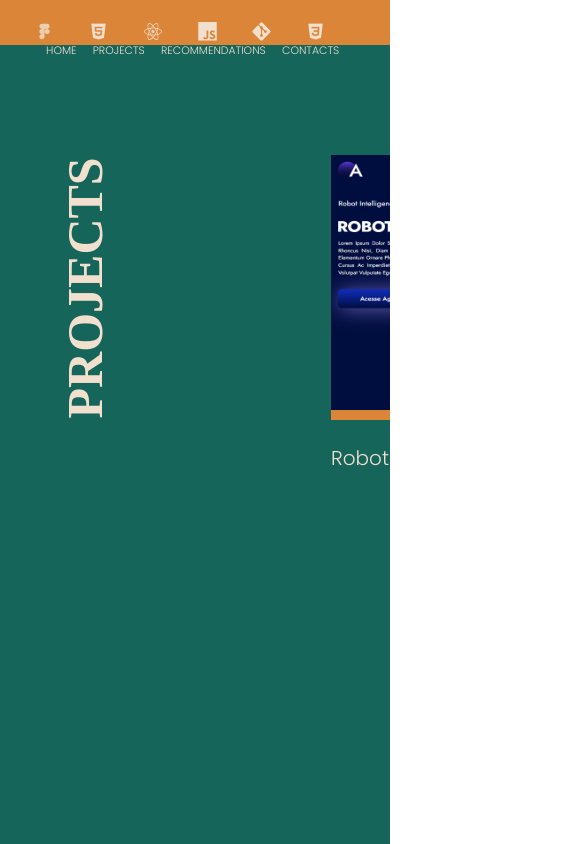
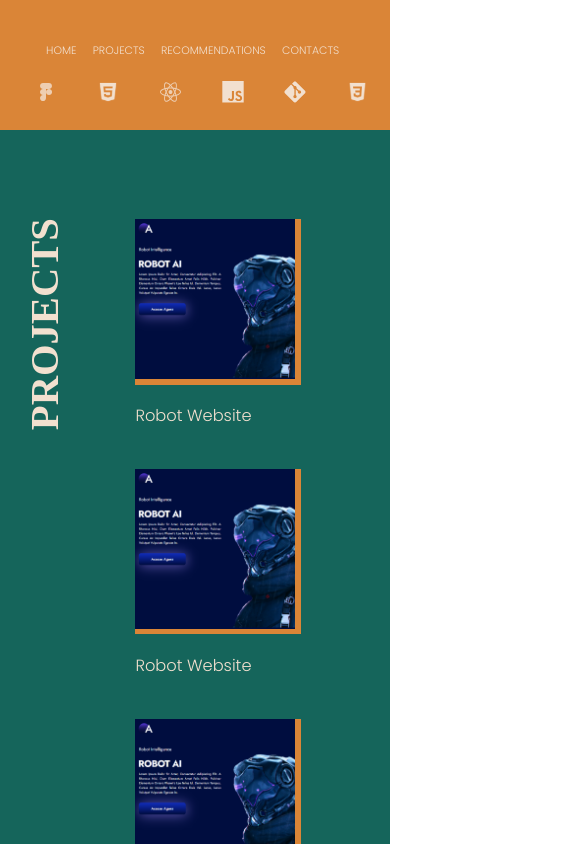
Before and after one commit to viviandemitry/new-portfolio, a React (Create React App) app: page /projects in a window 390 px wide. Shown: the top 844 px of the page, 585 px wide, since content can reach past the window. Built offline with nearby package versions, Linux system fonts and the light colour scheme.

Commit message:
responsive-project-and-reco-pages

```diff
--- a/package.json
+++ b/package.json
@@ -13,7 +13,7 @@
     "react-router-dom": "^6.16.0",
     "react-scripts": "5.0.1",
     "styled-components": "^6.0.8",
-    "swiper": "^10.3.1",
+    "swiper": "^10.0.0",
     "web-vitals": "^2.1.4"
   },
   "scripts": {
--- a/src/components/Header/styles.js
+++ b/src/components/Header/styles.js
@@ -7,23 +7,26 @@ export const Container = styled.div`
     position: absolute;
     width: 100%;
     background-color: none;
-    margin-top: ${px2vw(28)};
-    margin-left: ${px2vw(140)};
+    /* margin-top: ${px2vw(28)}; */
+    /* margin-left: ${px2vw(140)}; */
 
     @media ${device.mobileM}{
       display: table-row;
-      width: 800px;
+      width: 100%;
     }
 `
 export const FirstContainer = styled.div`
     display: flex;
+    margin-left: ${px2vw(140)};
+    margin-top: ${px2vw(28)};
 `
 export const LastContainer = styled.div`
     justify-content: end;
+    margin-top: ${px2vw(28)};
 
     @media ${device.mobileM}{
         margin-top: ${px2vw(1000)};
-        margin-left: ${px2vw(-770)};
+        margin-left: ${px2vw(-650)};
     }
 `
 export const NavButton = styled.button`
--- a/src/utils/brakePoints.js
+++ b/src/utils/brakePoints.js
@@ -1,5 +1,5 @@
 const size={
-    mobileM: "390px",
+    mobileM: "414px",
     tablet: "768px",
     laptopL: "1024px",
 }
--- a/src/views/Home/styles.js
+++ b/src/views/Home/styles.js
@@ -7,16 +7,22 @@ export const Container = styled.div`
     width: 100vw;
     height: 100vh;
     display: flex;
+    border: solid red;
 
     background: rgba(21, 101, 91, 0.95);
 
     @media ${device.mobileM}{
         display: table-row;
+        width: 100vw;
     }
 `
 
 export const TextContainer = styled.div`
     width:50%;
+
+    @media ${device.mobileM}{
+        width: 100vw;
+    }
 `
 
 export const Title = styled.h2`
@@ -38,7 +44,7 @@ export const Title = styled.h2`
     @media ${device.mobileM}{
         margin-top: ${px2vw(-270)};
         font-size: ${px2vw(90)};
-        width: ${px2vw(800)};
+        width: 80vw;
     }
 `
 
@@ -57,7 +63,7 @@ export const Text = styled.p`
     @media ${device.mobileM}{
         margin-top: ${px2vw(780)};
         font-size: ${px2vw(40)};
-        width: ${px2vw(1100)};
+        width: 80vw;
     }
 `
 
--- a/src/views/Projects/styles.js
+++ b/src/views/Projects/styles.js
@@ -4,10 +4,13 @@ import { device } from "../../utils/brakePoints";
 
 export const Container = styled.div`
     width: 100%;
-    min-height: 100vh;
-    overflow: hidden;
+    height: 100vh;
 
     background: #15655B;
+
+    @media ${device.mobileM}{
+        overflow: scroll;
+     }
 `
 
 export const Icons = styled.div`
@@ -24,77 +27,114 @@ export const Icons = styled.div`
         padding-left: ${px2vw(130)};
 
         &:hover{
-        width: 65px;
-        height: 65px;
+        width: ${px2vw(65)};
+        height: ${px2vw(65)};
+     }
+
+     @media ${device.mobileM}{
+        width: ${px2vw(80)};
+        height: ${px2vw(80)};
      }
     }
 
     @media ${device.mobileM}{
-
+        display: flex;
+        height: ${px2vw(180)};
+        padding-top: ${px2vw(300)};
+        padding-bottom: ${px2vw(-80)};
     }
 `
 
 export const ContainerBottom = styled.div`
-    display:flex;
-    margin-top: 30px;
+    display: flex;
+    margin-top: ${px2vw(30)};
+
+    @media ${device.mobileM}{
+        margin-left: ${px2vw(30)};
+        margin-top: ${px2vw(900)};
+     }
+`
+
+export const ContainerProjects = styled.div`
+        display: flex;
+        flex-direction: row;
+
+        @media ${device.mobileM}{
+        flex-direction: column;
+        margin-top: ${px2vw(-650)};
+        margin-left: ${px2vw(250)};
+     }
 `
 
 export const Title = styled.h2`
-    width: 401px;
-    height: 142px;
+    width: ${px2vw(401)};
+    height: ${px2vw(142)};
     transform: rotate(-90deg);
     flex-shrink: 0;
-    margin-left: -90px;
-    margin-top: 72px;
+    margin-left: ${px2vw(-90)};
+    margin-top: ${px2vw(80)};
 
     color: #F2E0CF;
     font-family: Playfair Display;
-    font-size: 50px;
+    font-size: ${px2vw(50)};
     font-style: normal;
     font-weight: 700;
     line-height: 180%;
+
+    @media ${device.mobileM}{
+        width: ${px2vw(200)};
+        height: ${px2vw(200)};
+        margin-left: 0;
+        margin-top: ${px2vw(10)};
+
+        font-size: ${px2vw(150)};
+     }
 `
 export const Link = styled.a`
     text-decoration: none;
 `
 
-
-export const Projects = styled.div`
-
-`
-
 export const ProjectImg = styled.div`
-    width: 298px;
-    height: 265.163px;
+    width: ${px2vw(310)};
+    height: ${px2vw(310)};
     flex-shrink: 0;
-    margin-top: 80px;
-    margin-left: 20px;
+    margin-top: ${px2vw(80)};
+    margin-left: ${px2vw(20)};
 
     background: #DA8537;
 
     img {
-        width: 288px;
-        height: 255.163px;
+        width: ${px2vw(300)};
+        height: ${px2vw(300)};
+
+        @media ${device.mobileM}{
+        width: ${px2vw(590)};
+        height: ${px2vw(590)};
+     }
     }
 
-    &:hover{
-        width: 305px;
-        height: 270px;
-    }
+    @media ${device.mobileM}{
+        width: ${px2vw(610)};
+        height: ${px2vw(610)};
+     }
 `
 
 export const ProjectTitle = styled.h4`
-    margin-left:20px;
+    margin-left: ${px2vw(20)};
     color: #F2E0CF;
     font-family: Poppins;
-    font-size: 20px;
+    font-size: ${px2vw(20)};
     font-style: normal;
     font-weight: 300;
     line-height: 120%; /* 24px */
 
     &:hover{
         color: #DA8537;
-        font-size: 22px;
+        font-size: ${px2vw(21)};
     }
 
+    @media ${device.mobileM}{
+        font-size: ${px2vw(60)};
+     }
+
 `
--- a/src/views/Projects/view.jsx
+++ b/src/views/Projects/view.jsx
@@ -26,36 +26,32 @@ export default function Projects() {
         <Styles.Title>
         PROJECTS
         </Styles.Title>
+        <Styles.ContainerProjects>
           <Styles.Link href="https://robot-blog.vercel.app/" target="_blank">
-          <Styles.Projects>
               <Styles.ProjectImg>
               <img src={RobotWeb} alt="Robot Website" />
               </Styles.ProjectImg>
               <Styles.ProjectTitle>
                 Robot Website
               </Styles.ProjectTitle>
-          </Styles.Projects>
           </Styles.Link>
-        <Styles.Link>
-          <Styles.Projects>
+          <Styles.Link href="https://robot-blog.vercel.app/" target="_blank">
               <Styles.ProjectImg>
-
+              <img src={RobotWeb} alt="Robot Website" />
               </Styles.ProjectImg>
               <Styles.ProjectTitle>
-              Donation Website
+                Robot Website
               </Styles.ProjectTitle>
-          </Styles.Projects>
           </Styles.Link>
-        <Styles.Link>
-          <Styles.Projects>
+          <Styles.Link href="https://robot-blog.vercel.app/" target="_blank">
               <Styles.ProjectImg>
-
+              <img src={RobotWeb} alt="Robot Website" />
               </Styles.ProjectImg>
               <Styles.ProjectTitle>
-              E-commerce
+                Robot Website
               </Styles.ProjectTitle>
-          </Styles.Projects>
           </Styles.Link>
+        </Styles.ContainerProjects>
       </Styles.ContainerBottom>
     </Styles.Container>
   )
--- a/src/views/Recommendations/styles.js
+++ b/src/views/Recommendations/styles.js
@@ -25,7 +25,7 @@ export const Title = styled.h2`
     width: ${px2vw(608)};
     height: ${px2vw(142)};
     margin-top: ${px2vw(100)};
-    margin-left: 150px;
+    margin-left: ${px2vw(150)};
 
     color: #DA8537;
     font-family: Playfair Display;
@@ -33,10 +33,22 @@ export const Title = styled.h2`
     font-style: normal;
     font-weight: 700;
     line-height: 180%;
+
+    @media ${device.mobileM}{
+        margin-top: ${px2vw(350)};
+        margin-left: ${px2vw(170)};
+        font-size: ${px2vw(80)};
+    }
 `
 
 export const ContentContainer = styled.div`
     display: flex;
+
+    @media ${device.mobileM}{
+        flex-direction: column;
+        width: 100vw;
+        align-items: center;
+    }
 `
 
 export const ImgContainer = styled.div`
@@ -53,12 +65,39 @@ export const ImgContainer = styled.div`
         margin-left: ${px2vw(10)};
         width: ${px2vw(300)};
         height: ${px2vw(300)};
+
+        @media ${device.mobileM}{
+            width: ${px2vw(800)};
+            height: ${px2vw(800)};
+            border-radius: 50%;
+            margin: auto;
+     }
+    }
+
+    @media ${device.mobileM}{
+        display: flex;
+        flex-direction: column;
+        margin-left: 0;
+        margin-top: ${px2vw(130)};
+        border-radius: 50%;
+        width: ${px2vw(850)};
+        height: ${px2vw(850)};
     }
 `
 export const ImgText = styled.p`
     color: #F2E0CF;
     font-weight: 300;
     font-size: ${px2vw(15)};
+
+    @media ${device.mobileM}{
+        font-size: ${px2vw(50)};
+        width: ${px2vw(750)};
+        display: flex;
+        align-items: center;
+        justify-content: start;
+        margin-left: 0;
+        margin-top: ${px2vw(100)};
+    }
 `
 export const TextContainer = styled.p`
     margin-left: ${px2vw(100)};
@@ -71,5 +110,18 @@ export const TextContainer = styled.p`
 
     img {
         margin-bottom: ${px2vw(30)};
+
+        @media ${device.mobileM}{
+            width: ${px2vw(50)};
+      }
     }
+
+    @media ${device.mobileM}{
+        margin-top: ${px2vw(120)};
+        font-size: ${px2vw(60)};
+        width: ${px2vw(850)};
+        margin-left: 0;
+        padding: 0;
+        margin-bottom: ${px2vw(300)};
+     }
 `
--- a/src/views/Recommendations/view.jsx
+++ b/src/views/Recommendations/view.jsx
@@ -13,10 +13,6 @@ import { Swiper, SwiperSlide } from 'swiper/react';
 
 export default function Recommendations() {
 
-  const { innerWidth } = window;
-
-  console.log(innerWidth)
-
   return (
     <Styles.Container>
       <Header />
@@ -24,7 +20,6 @@ export default function Recommendations() {
         <Styles.Title>
           RECOMMENDATIONS
         </Styles.Title>
-        { innerWidth >= 768 ?
         <Swiper
           cssMode={true}
           navigation={true}
@@ -63,45 +58,6 @@ export default function Recommendations() {
             </Styles.ContentContainer>
           </SwiperSlide>
         </Swiper>
-        :
-        <Swiper
-        direction={'vertical'}
-        pagination={{
-          clickable: true,
-        }}
-        modules={[Pagination]}
-        className="mySwiper"
-      >
-        <SwiperSlide>
-        <Styles.ContentContainer>
-                <Styles.ImgContainer>
-                  <img src={Cesar} alt="Cesar_photo" />
-                  <Styles.ImgText>
-                    César Marcelo - IT Manager
-                  </Styles.ImgText>
-                </Styles.ImgContainer>
-                <Styles.TextContainer>
-                  <img src={Aspas} alt="Aspas_icon" /> <br />
-                  Vivian is an excellent person to work with. Eager to learn and an excellent developer. She's also a very good team player, always helping others and exposing her ideas.
-                  I really appreciated being her manager and I definitely recommend her.</Styles.TextContainer>
-              </Styles.ContentContainer>
-        </SwiperSlide>
-        <SwiperSlide>
-        <Styles.ContentContainer>
-              <Styles.ImgContainer>
-                  <img src={Fernanda} alt="Fernanda_photo" />
-                  <Styles.ImgText>
-                    Fernanda Caires - Project Manager
-                  </Styles.ImgText>
-                </Styles.ImgContainer>
-                <Styles.TextContainer>
-                  <img src={Aspas} alt="Aspas_icon" /> <br />
-                  Vivian is a very dedicated and committed professional. She learns everything very quickly and in a short time took over the management of projects in the area. She has great development potential and great interest in learning new things! Loves a challenge, and easily establishes trusting relationships
-                </Styles.TextContainer>
-            </Styles.ContentContainer>
-        </SwiperSlide>
-      </Swiper>
-     }
       </Styles.MainContainer>
     </Styles.Container>
   )
```
Also changed, not shown: src/views/Contacts/styles.js (+0 -7 lines). Lines whose indentation alone changed are shown as unchanged.
